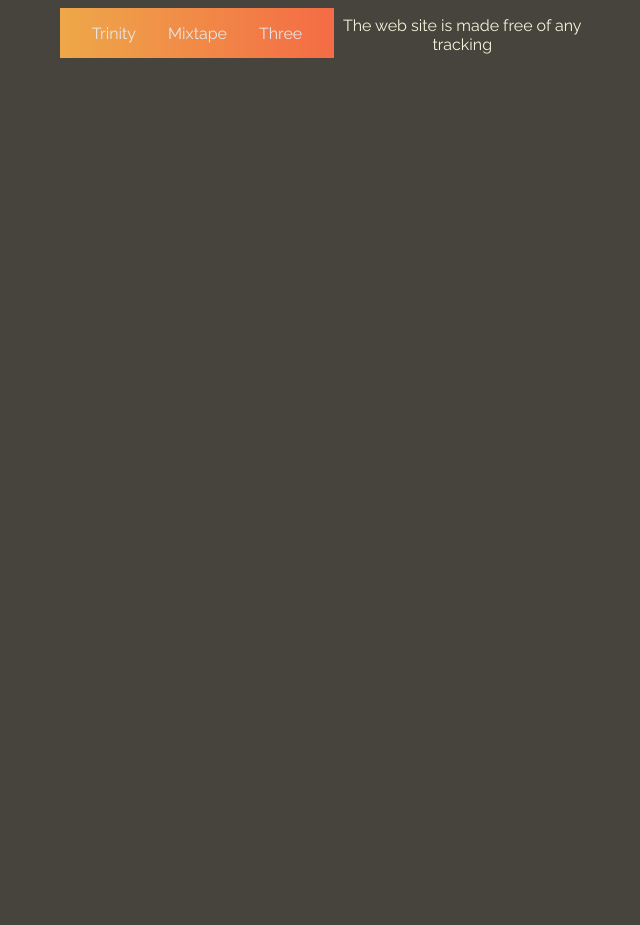
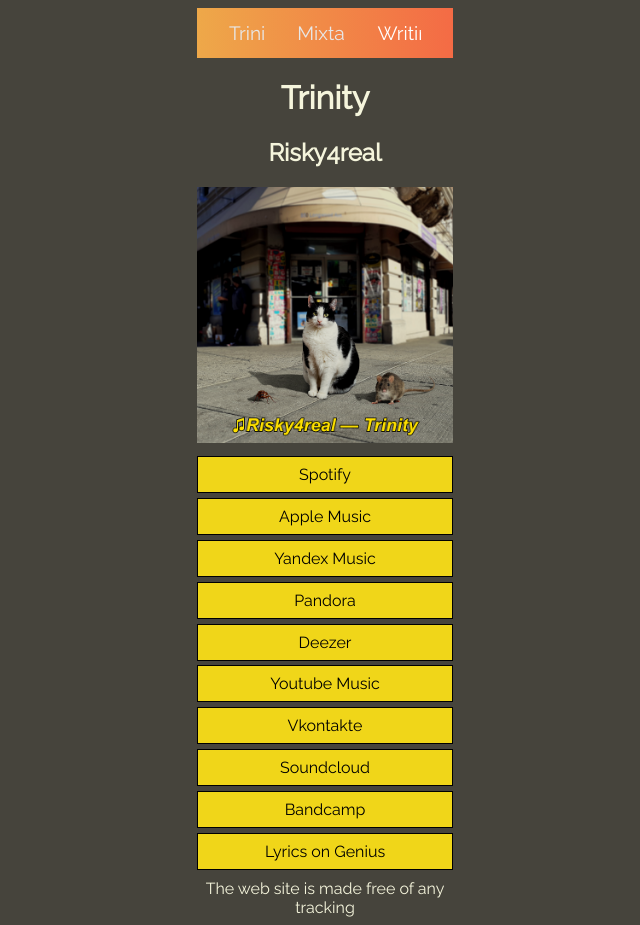
Before and after one commit to truvor/truvor.github.io, an Angular app: page /writing in a window 1280 px wide. Before the commit this address led to /. Shown: the whole page, without its empty margins (315-955 px from the left). Before the commit the page ends 800 px from the top, so only its background shows below. Built offline with nearby package versions, Linux system fonts and the light colour scheme.

Commit message:
Fix menu layout

```diff
--- a/src/app/app-routing.module.ts
+++ b/src/app/app-routing.module.ts
@@ -7,7 +7,7 @@
 const routes: Routes = [
   {path: 'trinity', component: TrinityComponent},
   {path: 'mixtape', component: MixtapeComponent},
-  {path: 'third', component: TrinityComponent},
+  {path: 'writing', component: TrinityComponent},
   {path: '', redirectTo: '/trinity', pathMatch: 'full'}
 ];
 
--- a/src/app/app.component.css
+++ b/src/app/app.component.css
@@ -5,28 +5,18 @@
   text-align: center;
   justify-content: center;
   flex-direction: column;
-  width: 90vw;
 }
 
 footer {
   margin-top: 0.3em;
 }
 
-h1, h2, footer {
+footer {
   color: beige;
-}
-
-.cover {
-  width: 90vw;
-  margin-bottom: 0.3em;
 }
 
 @media (min-width: 960px) {
   main {
-    width: 20vw;
-  }
-
-  .cover {
     width: 20vw;
   }
 }
@@ -51,7 +41,6 @@
   flex-direction: row;
   align-items: center;
   justify-content: space-between;
-  background-color: #00BAF0;
   background: linear-gradient(to left, #f46b45, #eea849);
   /* W3C, IE 10+/ Edge, Firefox 16+, Chrome 26+, Opera 12+, Safari 7+ */
   color: white;
@@ -64,7 +53,10 @@
   flex-direction: row;
   list-style-type: none;
   margin: 0;
-  padding: 0;
+  padding-left: 0;
+  font-size: 1.2rem;
+  justify-content: space-around;
+  width: 100%;
 }
 
 .menu > li {
@@ -129,12 +121,13 @@
   .menu {
     position: absolute;
     top: 0;
-    margin-top: 50px;
+    margin-top: 58px;
     left: 0;
     flex-direction: column;
-    width: 100%;
     justify-content: center;
     align-items: center;
+    padding-left: 8px;
+    padding-right: 8px;
   }
   #menu-toggle ~ .menu li {
     height: 0;
--- a/src/app/app.component.html
+++ b/src/app/app.component.html
@@ -1,3 +1,4 @@
+<main>
   <nav class='top-nav'>
     <input id='menu-toggle' type='checkbox' />
     <label class='menu-button-container' for='menu-toggle'>
@@ -11,13 +12,10 @@
         <a routerLinkActive="whitened-link" routerLink='/mixtape' class='grey-link' (click)="closeBurgerMenu()">Mixtape</a>
       </li>
       <li>
-      <a routerLinkActive="whitened-link" routerLink='/third' class='grey-link' (click)="closeBurgerMenu()">Three</a>
+        <a routerLinkActive="whitened-link" routerLink='/writing' class='grey-link' (click)="closeBurgerMenu()">Writing</a>
       </li>
     </ul>
   </nav>
-
-<main>
-
   <router-outlet></router-outlet>
 
   <footer>
--- a/src/app/trinity/trinity.component.css
+++ b/src/app/trinity/trinity.component.css
@@ -1,5 +1,5 @@
 .cover {
-    width: 90vw;
+    width: 100%;
     margin-bottom: 0.3em;
 }
 
@@ -8,3 +8,7 @@
         width: 20vw;
     }
 }
+
+h1, h2 {
+    color: beige;
+}
```
Lines whose indentation alone changed are shown as unchanged.
